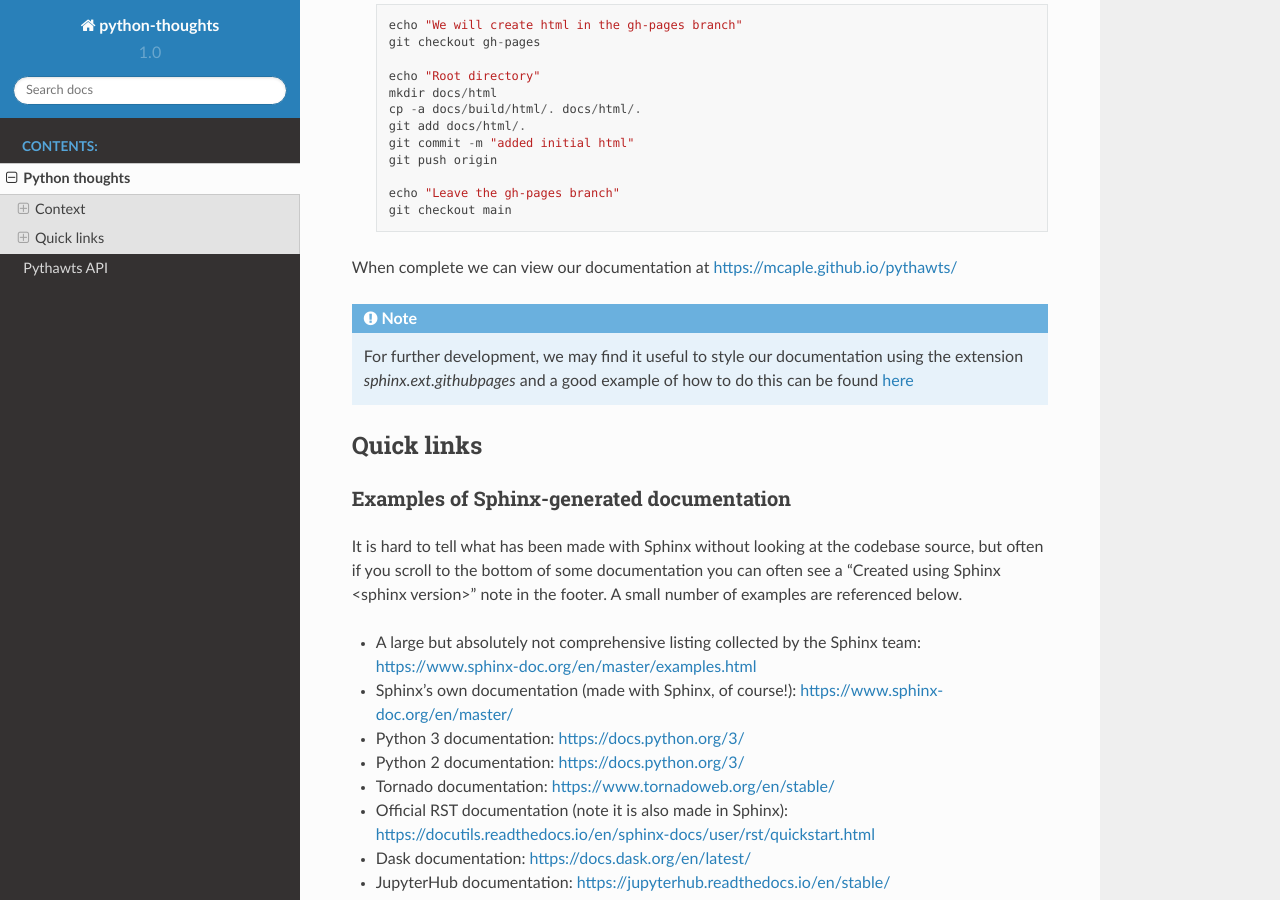
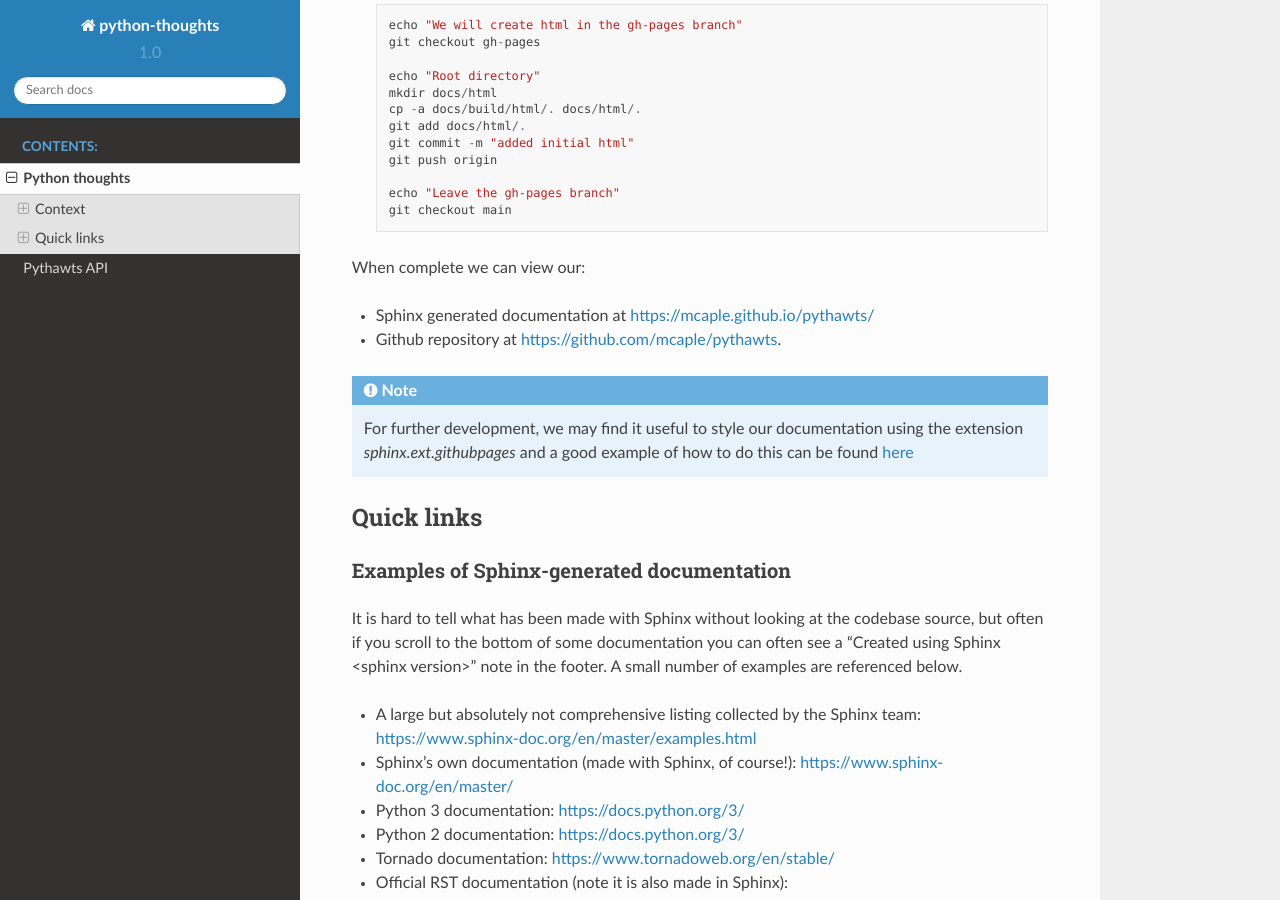
Before and after one commit to mcaple/pythawts, a Sphinx documentation site: the page built from docs/source/context.rst, in a window 1280 px wide and 900 px high, scrolled down 5068 px. Built offline with Sphinx 7.4.7 and the Read the Docs theme 2.0.0, drawn with Linux system fonts in a browser that asks for light colours.

Commit message:
Added github ref

```diff
--- a/docs/source/context.rst
+++ b/docs/source/context.rst
@@ -278,7 +278,10 @@ called *gh-pages* which will be used as the source for the static pages for gith
 
 
 
-When complete we can view our documentation at https://mcaple.github.io/pythawts/
+When complete we can view our:
+
+- Sphinx generated documentation at https://mcaple.github.io/pythawts/
+- Github repository at https://github.com/mcaple/pythawts.
 
 .. note::
 
```
